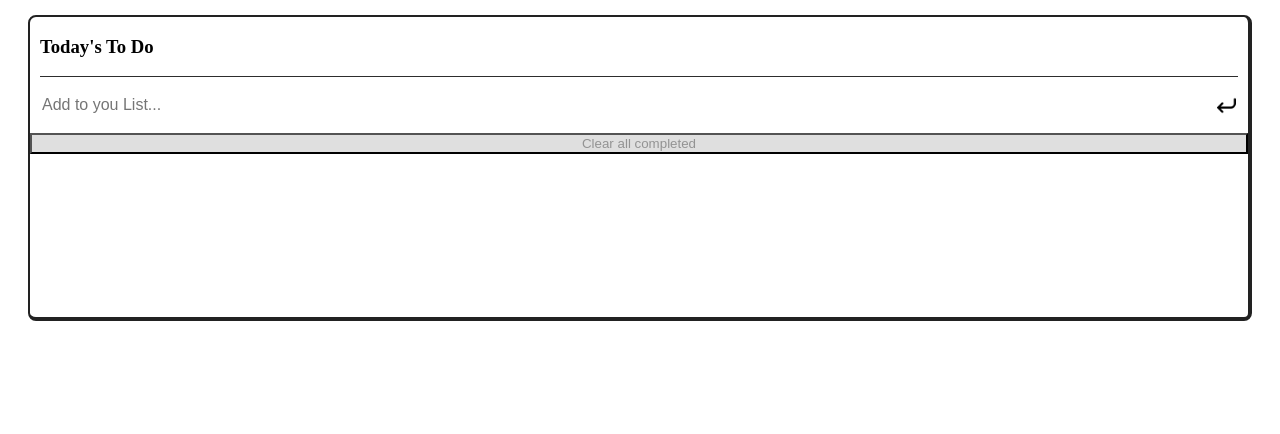
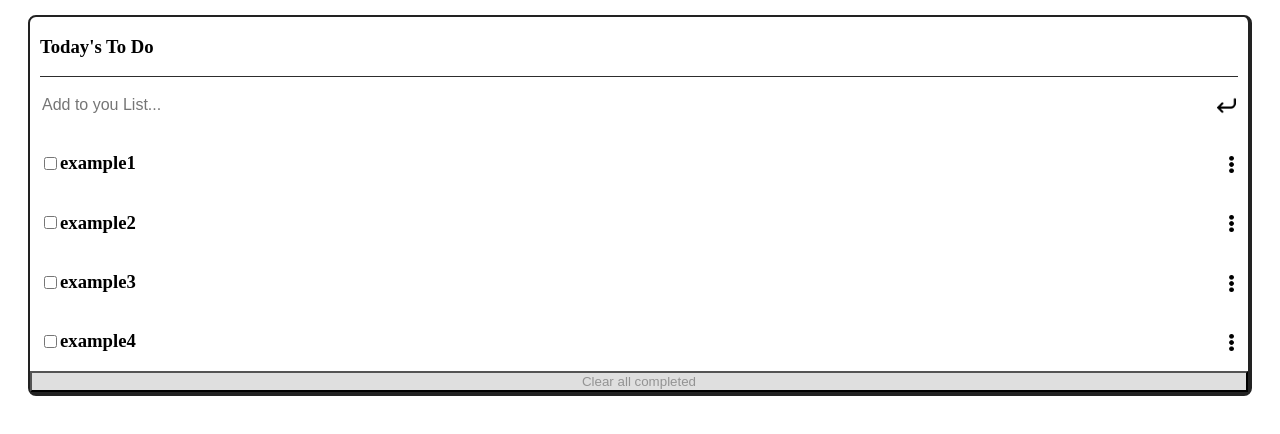
Before and after one commit to CarlosZ96/Tasks, a website built with webpack: page src/index.html in a window 1280 px wide. Built offline with nearby package versions, Linux system fonts and the light colour scheme.

Commit message:
Update
Modify the file according to the task list: list structure

```diff
--- a/src/index.js
+++ b/src/index.js
@@ -2,13 +2,27 @@
 import { Tasks } from './task.js';
 
 const AddNewTask = document.querySelector('.Add');
-const tasks = [];
+const tasks = [
+  {
+    description: 'example1',
+    complete: false,
+    index: 0
+  },
+  {
+    description: 'example2',
+    complete: false,
+    index: 0
+  },
+  {
+    description: 'example3',
+    complete: false,
+    index: 0
+  },
+  {
+    description: 'example4',
+    complete: false,
+    index: 0
+  },
+];
 const taskso = new Tasks(tasks);
-
-AddNewTask.addEventListener('click', (event) => {
-  event.preventDefault();
-  const description = document.getElementById('TaskInput').value;
-  taskso.AddTask(description);
-  taskso.ShowTask();
-  document.querySelector('.TaskListContainer').reset();
-});
+taskso.ShowTask();
--- a/src/style.css
+++ b/src/style.css
@@ -5,7 +5,7 @@
   border-left: 2px solid #222;
   border-radius: 8px;
   margin: 15px 20px 0 20px;
-  height: 300px;
+  height: max-content;
 }
 
 .TaskListContainer ul {
--- a/src/task.js
+++ b/src/task.js
@@ -6,11 +6,6 @@
 export default class Tasks {
   constructor(tasks) {
     this.tasks = tasks;
-    this.AddTask = (description) => {
-      const task = { description, iscomplete: false, i: 0 };
-      tasks.push(task);
-      localStorage.setItem('tasks', JSON.stringify(this.tasks));
-    };
     this.ShowTask = () => {
       const listcontainer = document.querySelector('.ListContainer');
       listcontainer.innerHTML = '';
```
Also changed, not shown: dist/index_bundle.js.
